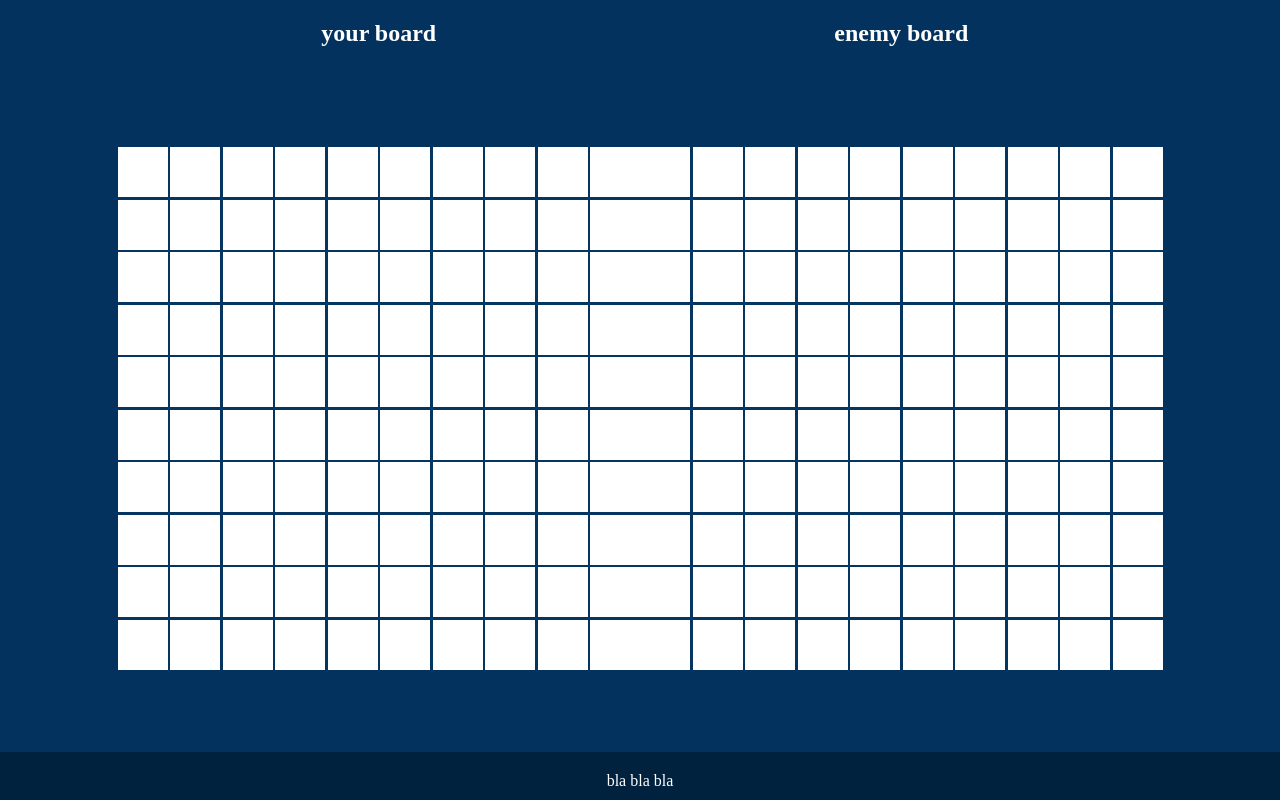
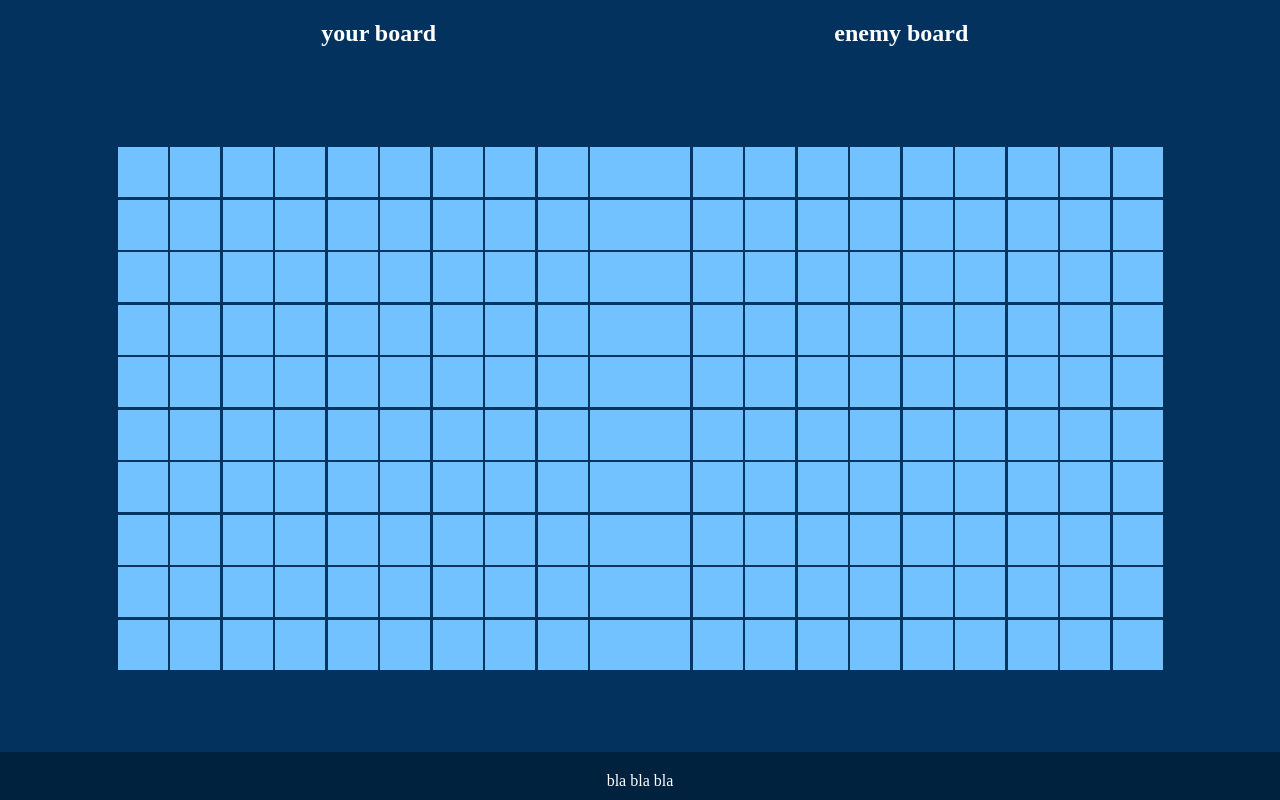
Before and after one commit to Alme08/Battleship, a website built with webpack: page dist/index.html in a window 1280 px wide. Both pictures are taken after typing "Sample" into the empty fields and a click on the input "START". Built offline with nearby package versions, Linux system fonts and the light colour scheme.

Commit message:
change the board color

```diff
--- a/src/styles/styles.css
+++ b/src/styles/styles.css
@@ -89,7 +89,7 @@ body {
 	gap: 2.5px;
 }
 .game-screen > div > div > div {
-	background-color: #fff;
+	background-color: rgb(114, 194, 255);
 }
 .game-screen > div > #enemyBoard > div {
 	cursor: pointer;
```
Also changed, not shown: dist/main.js.
